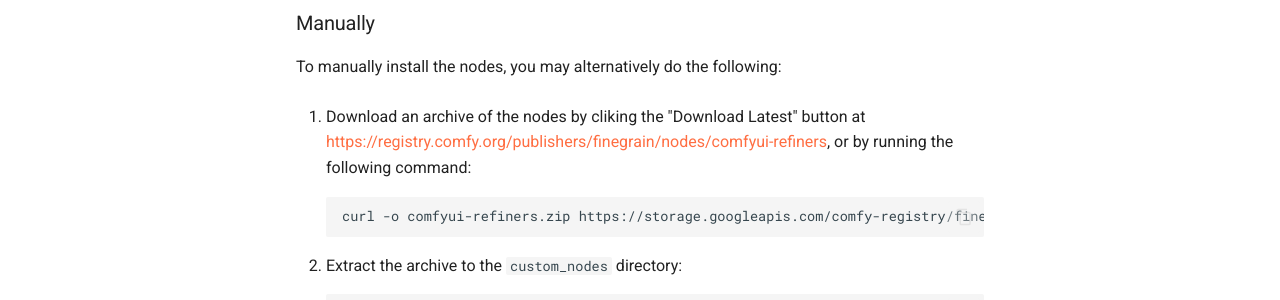
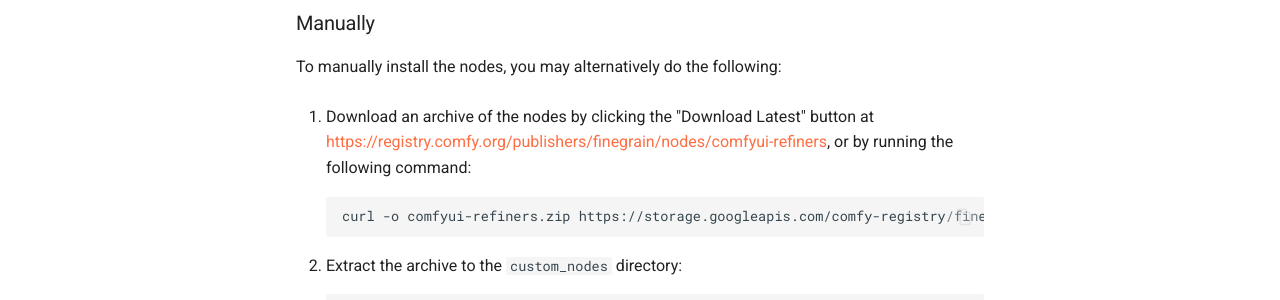
Before and after one commit to finegrain-ai/refiners, an MkDocs documentation site: the page built from docs/guides/comfyui_refiners/index.md, in a window 1280 px wide and 900 px high, scrolled down 1473 px. Shown: the part 266-566 px from the top of the window. Built offline with MkDocs 1.6.1 and Material for MkDocs 9.7.7, drawn with Linux system fonts in a browser that asks for light colours; comment, search, counter and statistics services are not loaded.

Commit message:
comfyui docs: fix typo

````diff
--- a/docs/guides/comfyui_refiners/index.md
+++ b/docs/guides/comfyui_refiners/index.md
@@ -98,7 +98,7 @@
 
 To manually install the nodes, you may alternatively do the following:
 
-1. Download an archive of the nodes by cliking the "Download Latest" button at <https://registry.comfy.org/publishers/finegrain/nodes/comfyui-refiners>, or by running the following command:
+1. Download an archive of the nodes by clicking the "Download Latest" button at <https://registry.comfy.org/publishers/finegrain/nodes/comfyui-refiners>, or by running the following command:
 ```shell
 curl -o comfyui-refiners.zip https://storage.googleapis.com/comfy-registry/finegrain/comfyui-refiners/1.0.4/node.tar.gz
 ```
````
